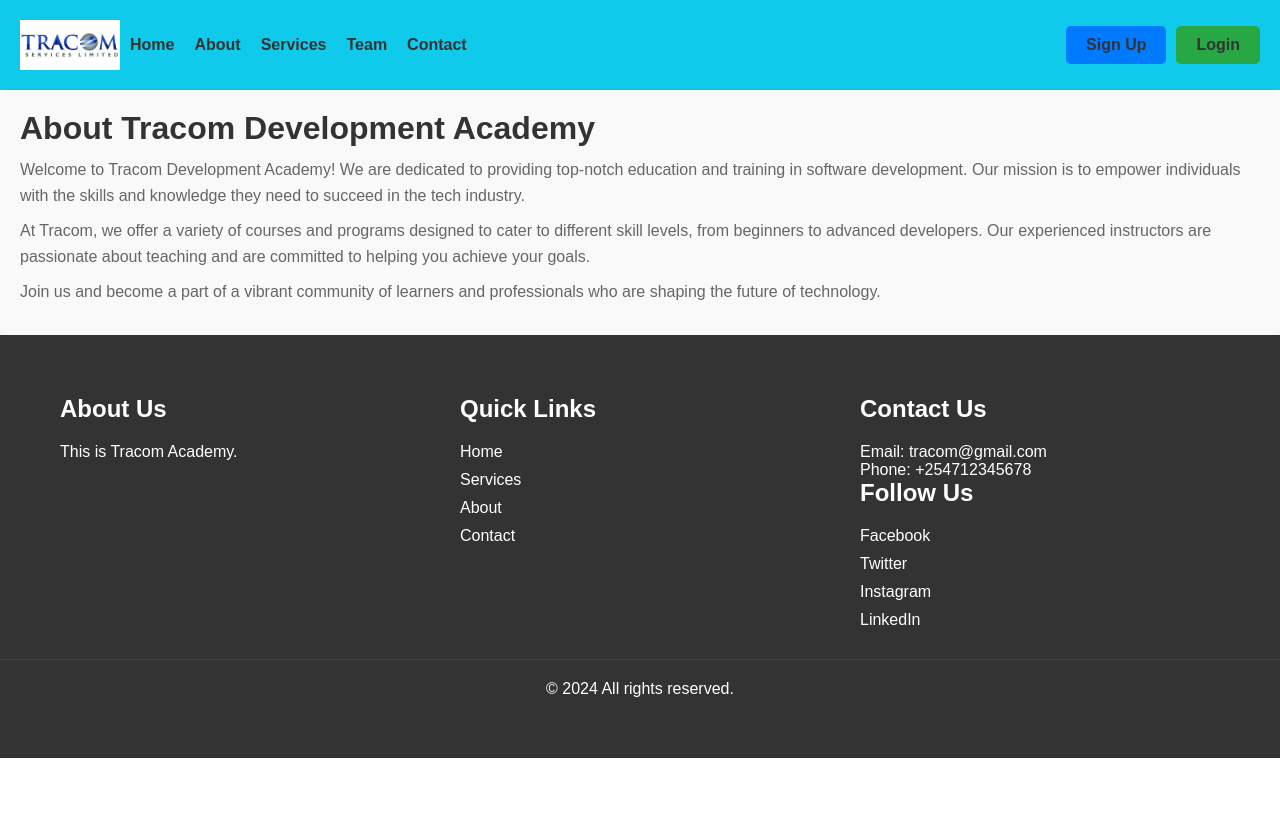
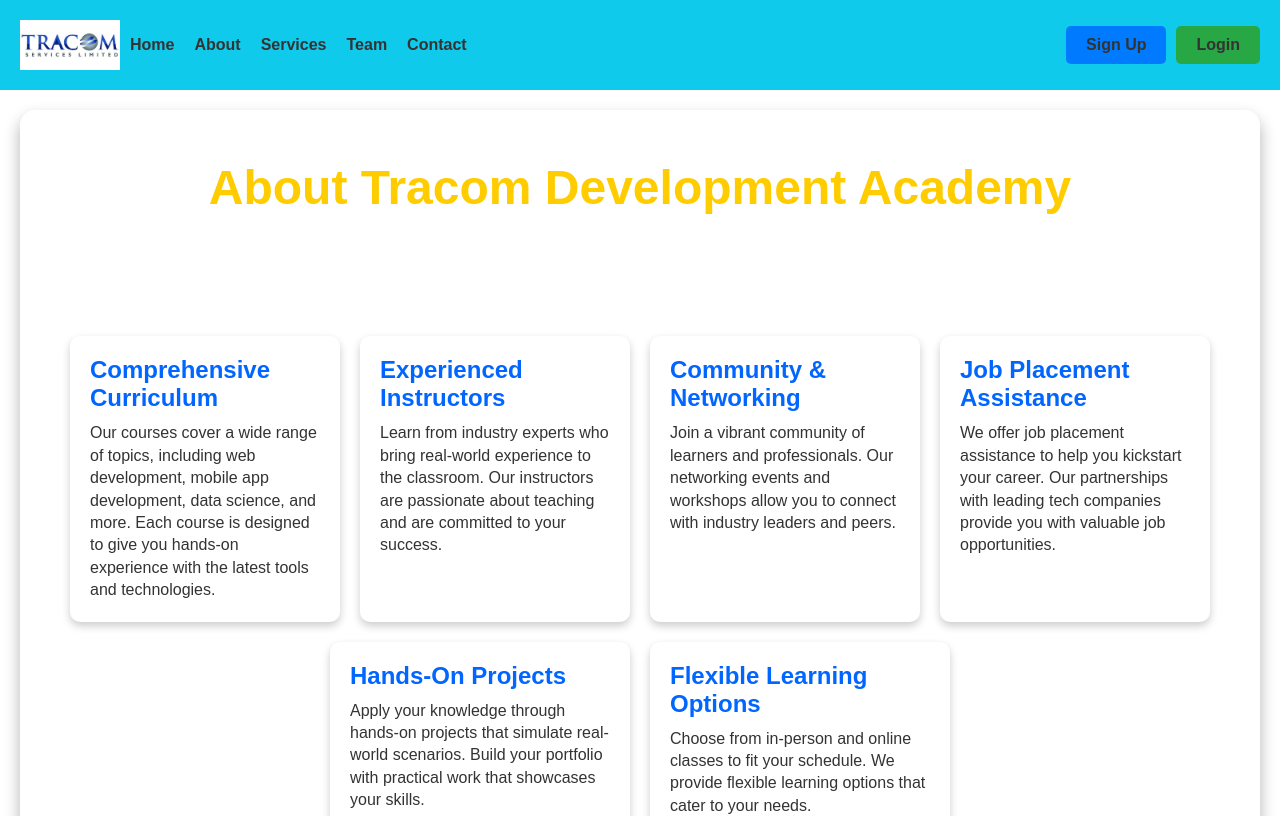
Before and after one commit to kelvinmulonzi/tracom-site, a React (Vite) app: page /about in a window 1280 px wide. Shown: the top 816 px of the page. Built offline with nearby package versions, Linux system fonts and the light colour scheme.

Commit message:
signup edits

```diff
--- a/src/App.jsx
+++ b/src/App.jsx
@@ -15,7 +15,7 @@ function App() {
       <Router>
         <Routes>
           <Route path="/" element={<Layout/>}>
-            <Route index path="/body" element={<Body />} />
+            <Route index path="/" element={<Body />} />
             <Route path="/footer" element={<Footer />} />
             <Route path="/login" element={<Login />} />
             <Route path="/signup" element={<Signup />} />
--- a/src/components/destructure/About.jsx
+++ b/src/components/destructure/About.jsx
@@ -1,38 +1,108 @@
+
+import React from 'react';
 
 const About = () => {
     return (
         <div style={styles.aboutContainer}>
             <h1 style={styles.heading}>About Tracom Development Academy</h1>
-            <p style={styles.paragraph}>
+            <p style={styles.introduction}>
                 Welcome to Tracom Development Academy! We are dedicated to providing top-notch education and training in software development. Our mission is to empower individuals with the skills and knowledge they need to succeed in the tech industry.
             </p>
-            <p style={styles.paragraph}>
-                At Tracom, we offer a variety of courses and programs designed to cater to different skill levels, from beginners to advanced developers. Our experienced instructors are passionate about teaching and are committed to helping you achieve your goals.
-            </p>
-            <p style={styles.paragraph}>
-                Join us and become a part of a vibrant community of learners and professionals who are shaping the future of technology.
+            <div style={styles.cardContainer}>
+                <Card
+                    title="Comprehensive Curriculum"
+                    description="Our courses cover a wide range of topics, including web development, mobile app development, data science, and more. Each course is designed to give you hands-on experience with the latest tools and technologies."
+                />
+                <Card
+                    title="Experienced Instructors"
+                    description="Learn from industry experts who bring real-world experience to the classroom. Our instructors are passionate about teaching and are committed to your success."
+                />
+                <Card
+                    title="Community & Networking"
+                    description="Join a vibrant community of learners and professionals. Our networking events and workshops allow you to connect with industry leaders and peers."
+                />
+                <Card
+                    title="Job Placement Assistance"
+                    description="We offer job placement assistance to help you kickstart your career. Our partnerships with leading tech companies provide you with valuable job opportunities."
+                />
+                <Card
+                    title="Hands-On Projects"
+                    description="Apply your knowledge through hands-on projects that simulate real-world scenarios. Build your portfolio with practical work that showcases your skills."
+                />
+                <Card
+                    title="Flexible Learning Options"
+                    description="Choose from in-person and online classes to fit your schedule. We provide flexible learning options that cater to your needs."
+                />
+            </div>
+            <p style={styles.conclusion}>
+                At Tracom, we believe in equipping you with the tools necessary for a successful career in technology. Join us and become part of a community that is shaping the future of the tech industry.
             </p>
         </div>
     );
 };
-export default About;
+
+const Card = ({ title, description }) => (
+    <div style={styles.card}>
+        <h2 style={styles.cardTitle}>{title}</h2>
+        <p style={styles.cardDescription}>{description}</p>
+    </div>
+);
 
 const styles = {
     aboutContainer: {
-        padding: '20px',
-        backgroundColor: '#f9f9f9',
-        borderRadius: '8px',
-        boxShadow: '0 4px 8px rgba(0, 0, 0, 0.1)',
+        backgroundImage: 'linear-gradient(to left, 001F3F, 003366)',
+        padding: '50px',
+        borderRadius: '15px',
+        boxShadow: '0 8px 16px rgba(0, 0, 0, 0.3)',
+        color: '#fff',
+        fontFamily: 'Arial, sans-serif',
+        margin: '20px',
+        textAlign: 'center',
     },
     heading: {
-        fontSize: '2em',
+        fontSize: '3rem',
+        fontWeight: 'bold',
+        color: '#ffcc00',
+        marginBottom: '20px',
+    },
+    introduction: {
+        fontSize: '1.2rem',
+        lineHeight: '1.6',
+        marginBottom: '40px',
+        color: '#fff',
+    },
+    cardContainer: {
+        display: 'flex',
+        flexWrap: 'wrap',
+        justifyContent: 'center',
+        gap: '20px',
+    },
+    card: {
+        backgroundColor: '#fff',
         color: '#333',
+        padding: '20px',
+        borderRadius: '10px',
+        boxShadow: '0 4px 8px rgba(0, 0, 0, 0.2)',
+        flex: '1 1 250px', // Adjust card size
+        maxWidth: '300px',
+        textAlign: 'left',
+        transition: 'transform 0.3s',
+    },
+    cardTitle: {
+        fontSize: '1.5rem',
         marginBottom: '10px',
+        color: '#0066ff',
     },
-    paragraph: {
-        fontSize: '1em',
-        color: '#666',
+    cardDescription: {
+        fontSize: '1rem',
+        lineHeight: '1.4',
+    },
+    conclusion: {
+        fontSize: '1.2rem',
         lineHeight: '1.6',
-        marginBottom: '10px',
+        marginTop: '40px',
+        color: '#fff',
     },
 };
+
+export default About;
--- a/src/components/destructure/Form.jsx
+++ b/src/components/destructure/Form.jsx
@@ -76,12 +76,12 @@ const Form = () => {
 const StyledWrapper = styled.div`
   .container {
     max-width: 350px;
-    background: #f8f9fd;
-    background: linear-gradient(
-      0deg,
-      rgb(255, 255, 255) 0%,
-      rgb(244, 247, 251) 100%
-    );
+    background: #C0C78C;
+    // background: linear-gradient(
+    //   0deg,
+    //   rgb(255, 255, 255) 0%,
+    //   rgb(244, 247, 251) 100%
+    // );
     border-radius: 40px;
     padding: 25px 35px;
     border: 5px solid rgb(255, 255, 255);
@@ -91,6 +91,7 @@ const StyledWrapper = styled.div`
     .form-container {
     display: flex;
     justify-content: center;
+    background: #FEFAE0;
 
 
   .heading {
--- a/src/components/destructure/Nav.jsx
+++ b/src/components/destructure/Nav.jsx
@@ -9,7 +9,7 @@ const Nav = () => {
       <nav className="main-nav">
         <img src={tracom} alt="tracom-logo" className="main-logo" />
         <ul id="main-nav-ul">
-          <li><Link to="/body">Home</Link></li>
+          <li><Link to="/">Home</Link></li>
           <li><Link to="/about">About</Link></li>
           <li><Link to="/services">Services</Link></li>
           <li><Link to="/team">Team</Link></li>
--- a/src/components/destructure/Signup.jsx
+++ b/src/components/destructure/Signup.jsx
@@ -1,5 +1,6 @@
 import styled from "styled-components";
 import React, { useState } from "react";
+import { Link } from "react-router-dom";
 
 const Form = () => {
   const [formData, setFormData] = useState({
@@ -98,7 +99,7 @@ const Form = () => {
         </label>
         <button className="submit">Submit</button>
         <p className="signin">
-          Already have an acount ? <a href="#">Signin</a>{" "}
+          Already have an acount ? <Link to="/login">Sign in</Link>
         </p>
       </form>
             </div>
--- a/src/index.css
+++ b/src/index.css
@@ -154,7 +154,7 @@ body {
 }
 
 .footer {
-  background-color: #333;
+  background-color: #2D3250;
   color: #fff;
   padding: 40px 0;
   text-align: left;
```
